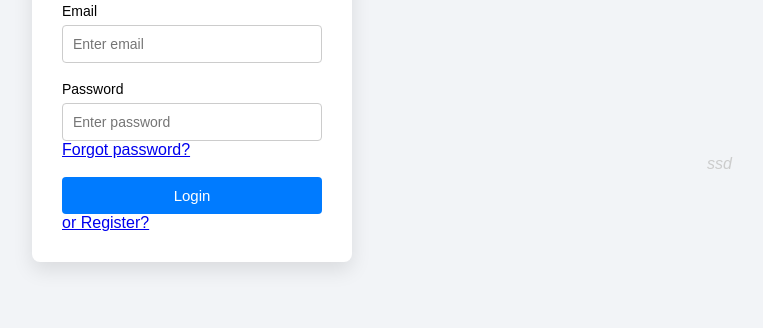
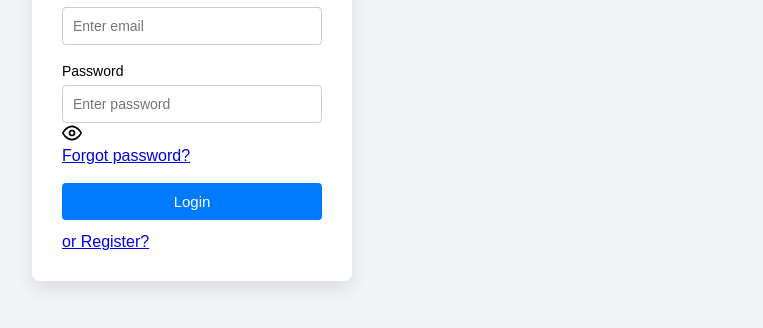
Before and after one commit to coflyd/LZJCO-SOEN341_Project_W26, a plain HTML site: page index.html in a window 1280 px wide. Shown: the part 316-644 px from the top of the page, without its empty margins (448-1211 px from the left). Drawn offline with Linux system fonts and the light colour scheme.

Commit message:
Add password toggle to login page - Task.4 (US.1)

```diff
--- a/index.html
+++ b/index.html
@@ -2,7 +2,7 @@
 <html lang="en">
 <head>
     <meta charset="UTF-8">
-    <title>Login</title>
+    <title>Login - MealMajor</title>
     <link rel="stylesheet" href="styles.css">
 </head>
 <body>
@@ -15,16 +15,24 @@
                 <input type="email" id="email" placeholder="Enter email">
             </div>
 
-            <div class="field" class="password-container">
+            <div class="field">
                 <label for="password">Password</label>
-                <input type="password" id="password" placeholder="Enter password">
+                <div class="password-wrapper">
+                    <input type="password" id="password" placeholder="Enter password">
+                    <span class="password-toggle" onclick="togglePassword('password', this)">
+                        <svg class="eye-icon" xmlns="http://www.w3.org/2000/svg" width="20" height="20" viewBox="0 0 24 24" fill="none" stroke="currentColor" stroke-width="2">
+                            <path d="M1 12s4-8 11-8 11 8 11 8-4 8-11 8-11-8-11-8z"></path>
+                            <circle cx="12" cy="12" r="3"></circle>
+                        </svg>
+                    </span>
+                </div>
                 <div class="forgot-password">
                     <a href="#">Forgot password?</a>
-                    <i class="far fa-eye" id="togglePassword">ssd</i>
                 </div>
             </div>
 
             <button type="button" class="login-btn" onclick="login()">Login</button>
+            <p class="form-error" id="form-error"></p>
 
             <div class="alt-action">
                 <a href="RegisterPage.html">or Register?</a>
```
